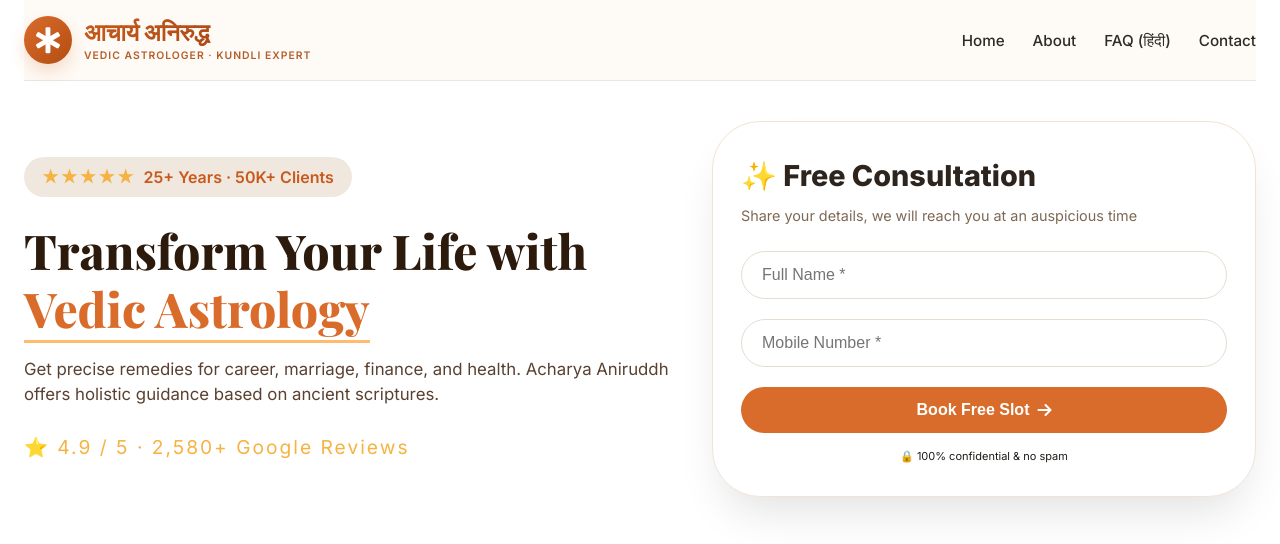
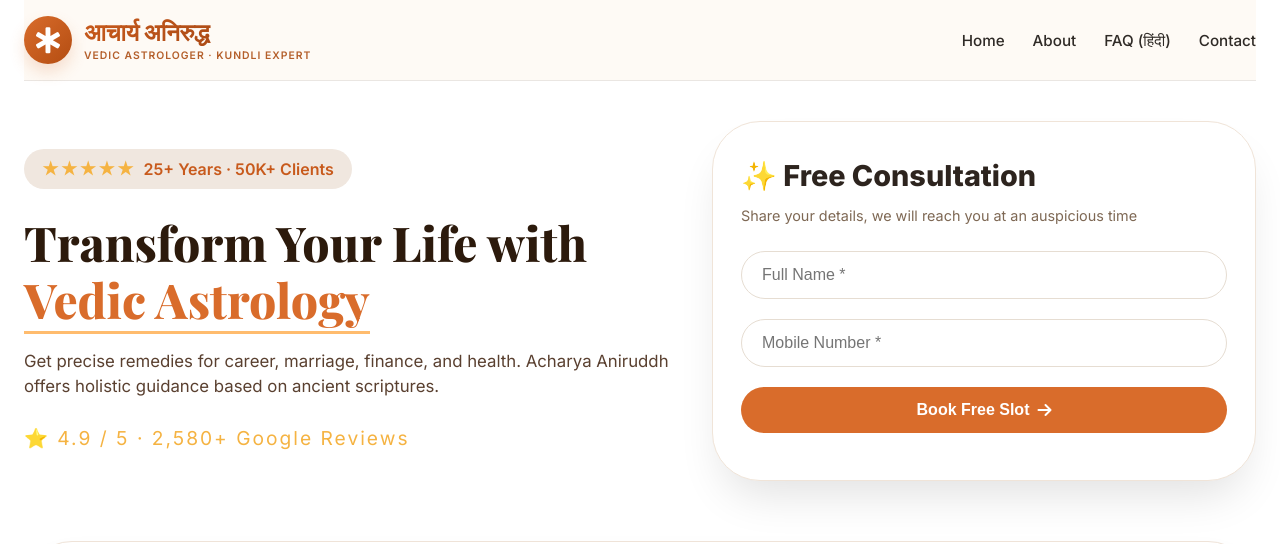
Before and after one commit to Projectpointer/astrologer, a plain HTML site: page index.html in a window 1280 px wide. Shown: the top 544 px of the page. Drawn offline with nearby package versions, Linux system fonts and the light colour scheme.

Commit message:
Update index.html

```diff
--- a/index.html
+++ b/index.html
@@ -549,7 +549,7 @@
                     </div>
                     <button type="submit" class="btn-submit" id="submitBtn">Book Free Slot <i class="fas fa-arrow-right"></i></button>
                     <div id="formStatus" class="form-message"></div>
-                    <p style="font-size: 11px; margin-top: 12px; text-align:center;">🔒 100% confidential & no spam</p>
+                    <p style="font-size: 11px; margin-top: 12px; text-align:center;"></p>
                 </form>
             </div>
         </div>
```
